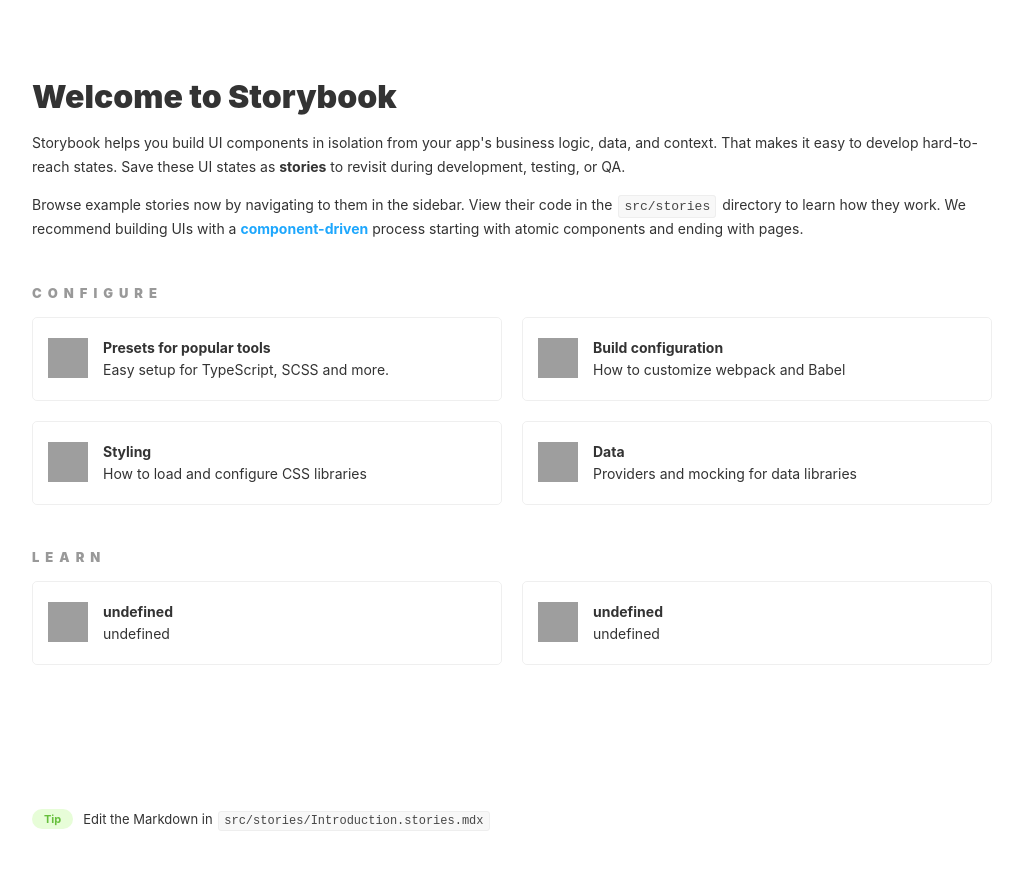
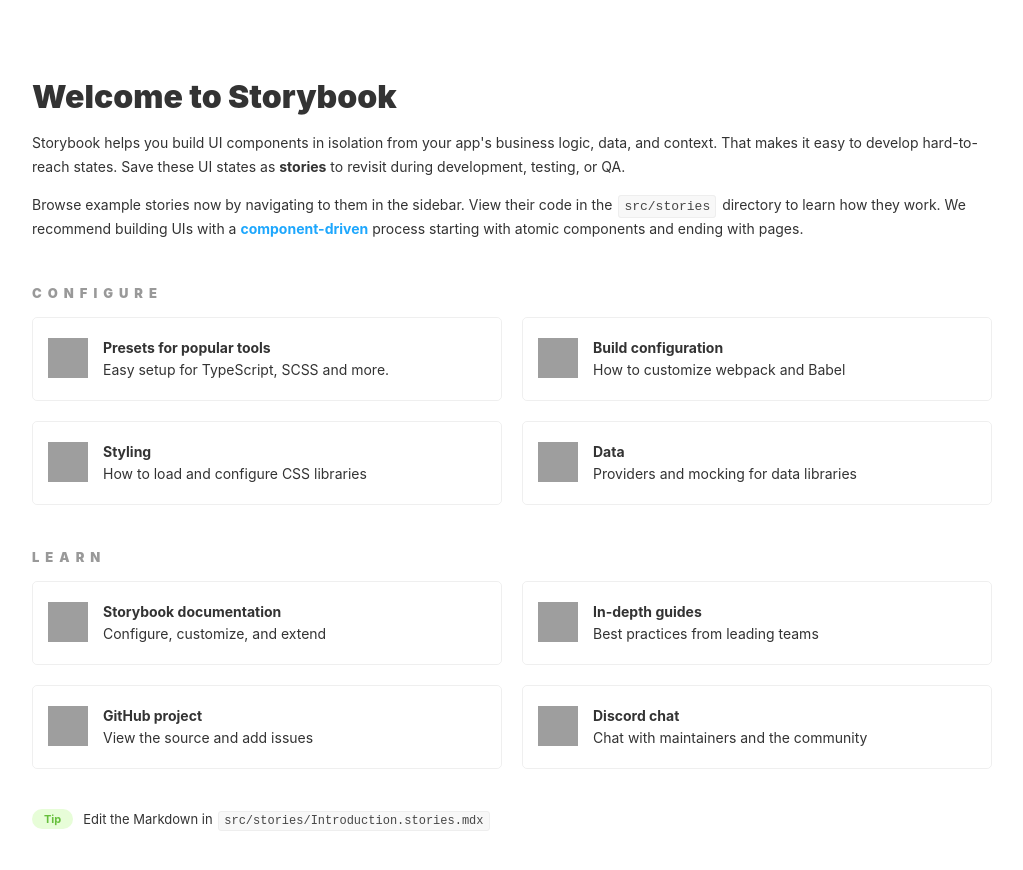
Before and after one commit to AaronMaywood/Svelte123, a Svelte app: page / in a window 1280 px wide. Shown: the top 870 px of the page, without its empty margins (128-1151 px from the left). Built offline with nearby package versions, Linux system fonts and the light colour scheme; grey boxes are pictures that could not be loaded.

Commit message:
Learn 完成。具体データを入れた。

```diff
--- a/src/Learn.svelte
+++ b/src/Learn.svelte
@@ -1,9 +1,34 @@
 <script>
 import LinkListWithHeading from './LinkListWithHeading.svelte';
-const items = [ {}, {}, ];
+const items = [
+	{
+		href:"https://storybook.js.org/docs",
+		src:"https://raw.githubusercontent.com/storybookjs/storybook/next/examples/vue-3-cli/src/stories/assets/repo.svg",
+		alt:"repo",
+		title:"Storybook documentation",
+		desc:"Configure, customize, and extend",
+	},
+	{
+		href:"https://storybook.js.org/tutorials/",
+		src:"https://raw.githubusercontent.com/storybookjs/storybook/next/examples/vue-3-cli/src/stories/assets/direction.svg",
+		alt:"direction",
+		title:"In-depth guides",
+		desc:"Best practices from leading teams",
+	},
+	{
+		href:"https://github.com/storybookjs/storybook",
+		src:"https://raw.githubusercontent.com/storybookjs/storybook/next/examples/vue-3-cli/src/stories/assets/code-brackets.svg",
+		title:"GitHub project",
+		desc:"View the source and add issues",
+	},
+	{
+		href:"https://discord.gg/storybook",
+		src:"https://raw.githubusercontent.com/storybookjs/storybook/next/examples/vue-3-cli/src/stories/assets/comments.svg",
+		alt:"comments",
+		title:"Discord chat",
+		desc:"Chat with maintainers and the community",
+	}
+];
 </script>
 
-<LinkListWithHeading
-	heading="Learn"
-	items={items}
-/>
+<LinkListWithHeading heading="Learn" items={items} />
--- a/src/LinkListWithHeading.svelte
+++ b/src/LinkListWithHeading.svelte
@@ -1,7 +1,7 @@
 <script>
 import LinkItem from './LinkItem.svelte';
 export let heading;
-export let items;		// LinkItem 用の埋め込み情報
+export let items;
 </script>
 
 <div class="subheading">{heading}</div>
@@ -10,12 +10,6 @@
 	{#each items as i}
 		<LinkItem {...i} />
 	{/each}
-    <!--
-    上は次の短略形です。
-	{#each items as { href, src, alt, title, desc }}
-		<LinkItem {href} {src} {alt} {title} {desc} />
-	{/each}
-    -->
 </div>
 
 <style>
```
